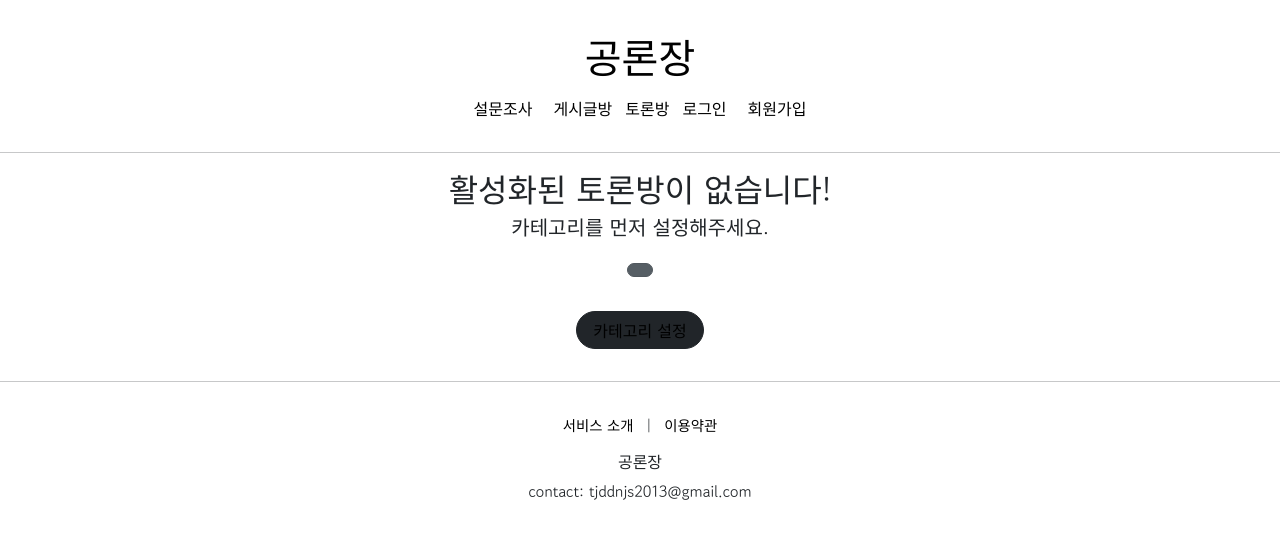
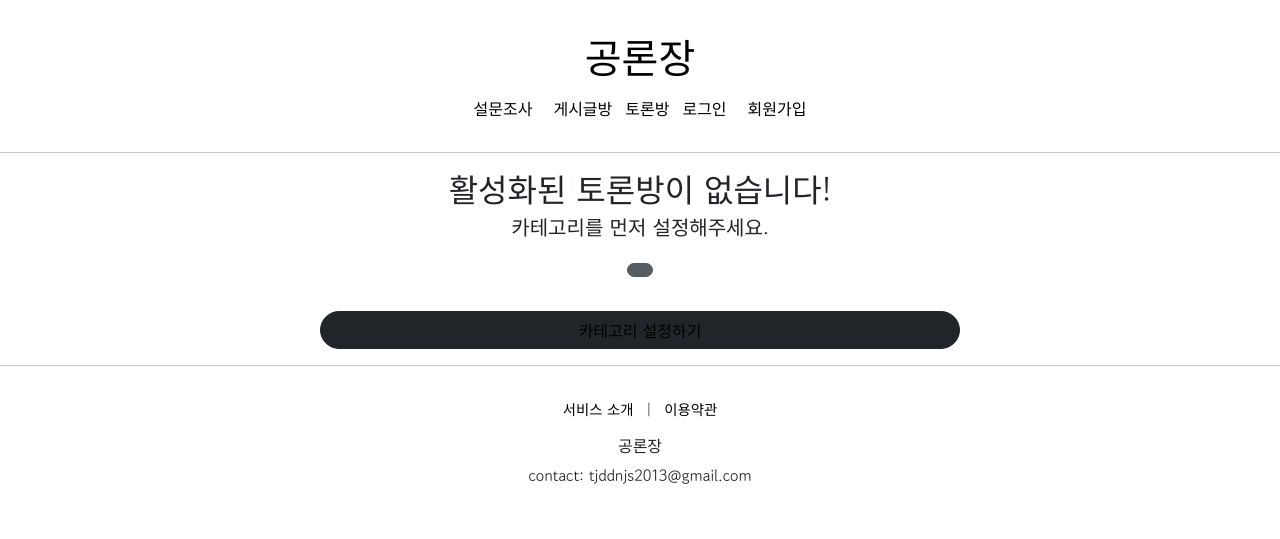
Before and after one commit to sungwoni/cyber_public_sphere, a Django app: template projectapp/templates/projectapp/list.html in a window 1280 px wide. Shown: the top 539 px of the page. Run offline with Django 3.2, Linux system fonts and the light colour scheme; the template is opened without the code that fills it, so the values that code supplies are empty; parts of the project's set-up code (start-up, migrations or seed data) failed here and were passed over.

Commit message:
css style updated

```diff
--- a/articleapp/templates/articleapp/list.html
+++ b/articleapp/templates/articleapp/list.html
@@ -47,8 +47,8 @@
     {% include 'snippets/pagination.html' with page_obj=page_obj %}
 
     <div style="text-align: center; font-family: 'Gowun Dodum', sans-serif; color:#FFFFFF;">
-      <a href="{% url 'articleapp:create' %}" class="btn btn-dark rounded-pill mt-3 mb-3 px-3">
-        게시글 작성
+      <a href="{% url 'articleapp:create' %}" class="btn btn-dark rounded-pill col-6 mt-3">
+        게시글 작성하기
       </a>
     </div>
 
--- a/pollapp/templates/pollapp/list.html
+++ b/pollapp/templates/pollapp/list.html
@@ -10,8 +10,8 @@
     <meta charset="UTF-8">
     <title>list.html</title>
     <style>
-        #wrap {max-width:435px; margin:auto}
-        .sub { background:yellow; font-size:20px;
+        #wrap {max-width:450px; margin:auto}
+        .sub { background:yellow; font-size:18px;
             font-family: 'Gowun Dodum', sans-serif;}
     </style>
 </head>
--- a/projectapp/templates/projectapp/list.html
+++ b/projectapp/templates/projectapp/list.html
@@ -44,8 +44,8 @@
     {% include 'snippets/pagination.html' with page_obj=page_obj %}
 
     <div style="text-align: center; font-family: 'Gowun Dodum', sans-serif; color:#FFFFFF;">
-      <a href="{% url 'projectapp:create' %}" class="btn btn-dark rounded-pill mt-3 mb-3 px-3">
-        카테고리 설정
+      <a href="{% url 'projectapp:create' %}" class="btn btn-dark rounded-pill col-6 mt-3">
+        카테고리 설정하기
       </a>
     </div>
 
--- a/templates/snippets/list_fragment.html
+++ b/templates/snippets/list_fragment.html
@@ -40,7 +40,7 @@
     {% include 'snippets/pagination.html' with page_obj=page_obj %}
 
     <div style="text-align: center; font-family: 'Gowun Dodum', sans-serif;">
-      <a href="{% url 'articleapp:create' %}" class="btn btn-dark rounded-pill mt-3 mb-3 px-3">
-        게시글 작성
+      <a href="{% url 'articleapp:create' %}" class="btn btn-dark rounded-pill col-6 mt-3">
+        게시글 작성하기
       </a>
     </div>
```
